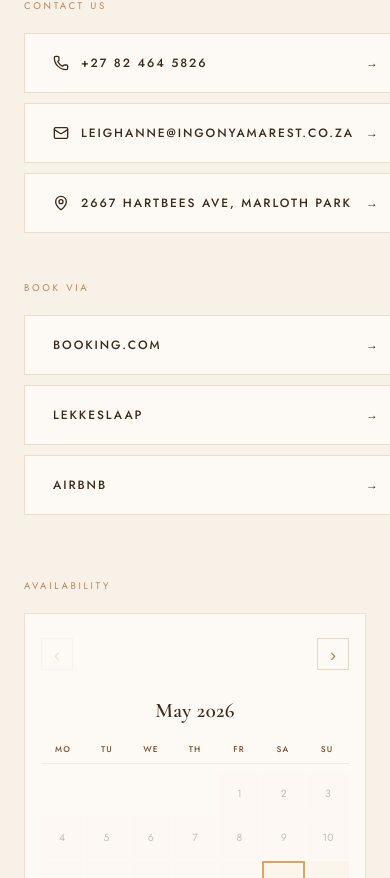
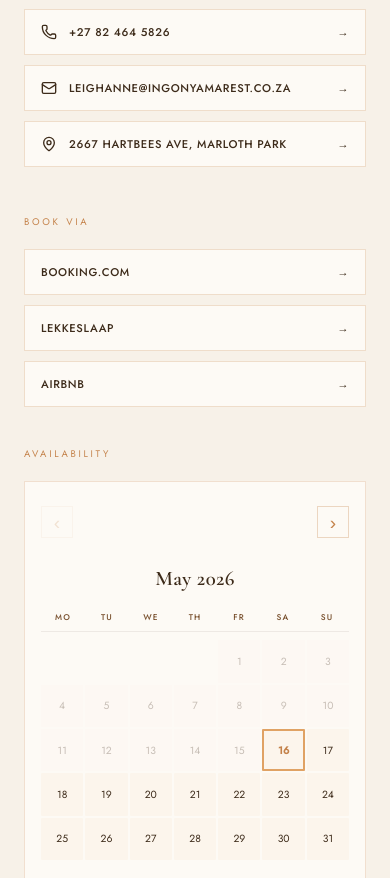
Before and after one commit to shreedwards/ir-website, a Vue app: page / in a window 390 px wide. Shown: the part 4866-5744 px from the top of the page. Built offline with nearby package versions, Linux system fonts and the light colour scheme; no server answers.

Commit message:
Fix Booking Cards on Mobile

```diff
--- a/src/assets/main.css
+++ b/src/assets/main.css
@@ -589,6 +589,8 @@ section { scroll-margin-top: var(--nav-h); }
     font-weight: 500;
     letter-spacing: .16em;
     text-transform: uppercase;
+    overflow-wrap: break-word;
+    min-width: 0;
     transition: background .25s, border-color .25s, color .25s;
 }
 .booking-card::after { content: '→'; margin-left: auto; }
@@ -716,4 +718,11 @@ footer {
     .amenities-grid { grid-template-columns: 1fr; }
     footer { padding: 40px 24px 28px; }
     #gallery-highlights { padding: 72px 24px; }
+    .booking-card {
+        padding: 14px 16px;
+        font-size: .7rem;
+        letter-spacing: .06em;
+    }
+    .contact-header { margin-bottom: 40px; }
+    .calendar-block { margin-top: 40px; }
 }
```
